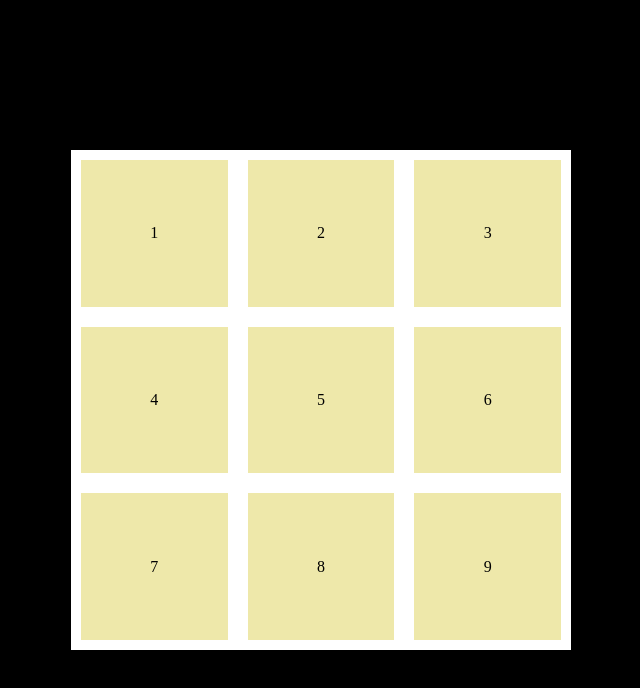
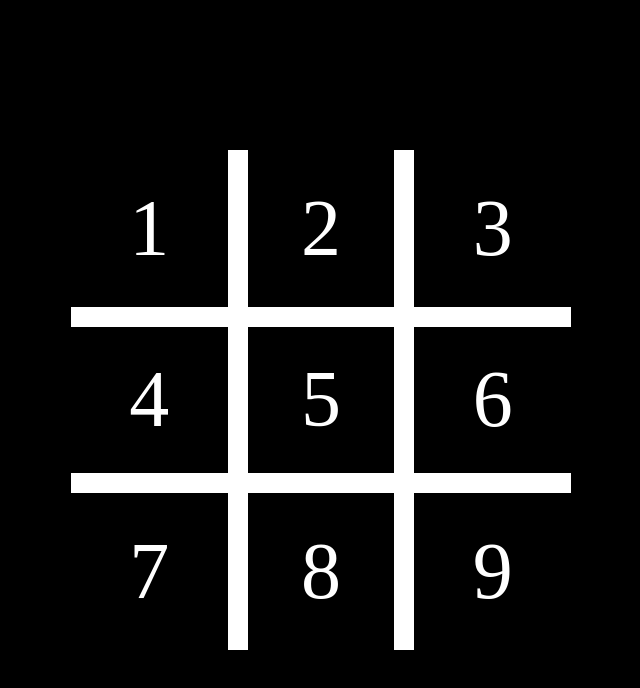
Before and after one commit to ChargrilledChook/tic-tac-toe-JS, a plain HTML site: page index.html in a window 1280 px wide. Shown: the whole page, without its empty margins (319-959 px from the left). Drawn offline with Linux system fonts and the light colour scheme.

Commit message:
style + construct gameboard

```diff
--- a/index.html
+++ b/index.html
@@ -10,15 +10,15 @@
 <body>
   <div class='wrapper'>
   <main class='game-board'>
-    <div class='game-cell' id='cell1'>1</div>
-    <div class='game-cell' id='cell2'>2</div>
-    <div class='game-cell' id='cell3'>3</div>
-    <div class='game-cell' id='cell4'>4</div>
+    <div class='game-cell top-cell left-cell' id='cell1'>1</div>
+    <div class='game-cell top-cell' id='cell2'>2</div>
+    <div class='game-cell top-cell right-cell' id='cell3'>3</div>
+    <div class='game-cell left-cell' id='cell4'>4</div>
     <div class='game-cell' id='cell5'>5</div>
-    <div class='game-cell' id='cell6'>6</div>
-    <div class='game-cell' id='cell7'>7</div>
-    <div class='game-cell' id='cell8'>8</div>
-    <div class='game-cell' id='cell9'>9</div>
+    <div class='game-cell right-cell' id='cell6'>6</div>
+    <div class='game-cell bottom-cell left-cell' id='cell7'>7</div>
+    <div class='game-cell bottom-cell' id='cell8'>8</div>
+    <div class='game-cell bottom-cell right-cell' id='cell9'>9</div>
   </main>
 </div>
 </body>
--- a/main.css
+++ b/main.css
@@ -17,7 +17,6 @@ html, body {
 }
 
 .game-board {
-  background-color: palegoldenrod;
   color: black;
   display: grid;
   height: 500px;
@@ -30,4 +29,22 @@ html, body {
   display: grid;
   place-items: center;
   border: 10px solid white;
+  font-size: 5em;
+  color: white;
 }
+
+.top-cell {
+  border-top: none;
+}
+
+.bottom-cell {
+  border-bottom: none;
+}
+
+.left-cell {
+  border-left: none;
+}
+
+.right-cell {
+  border-right: none;
+}
```
